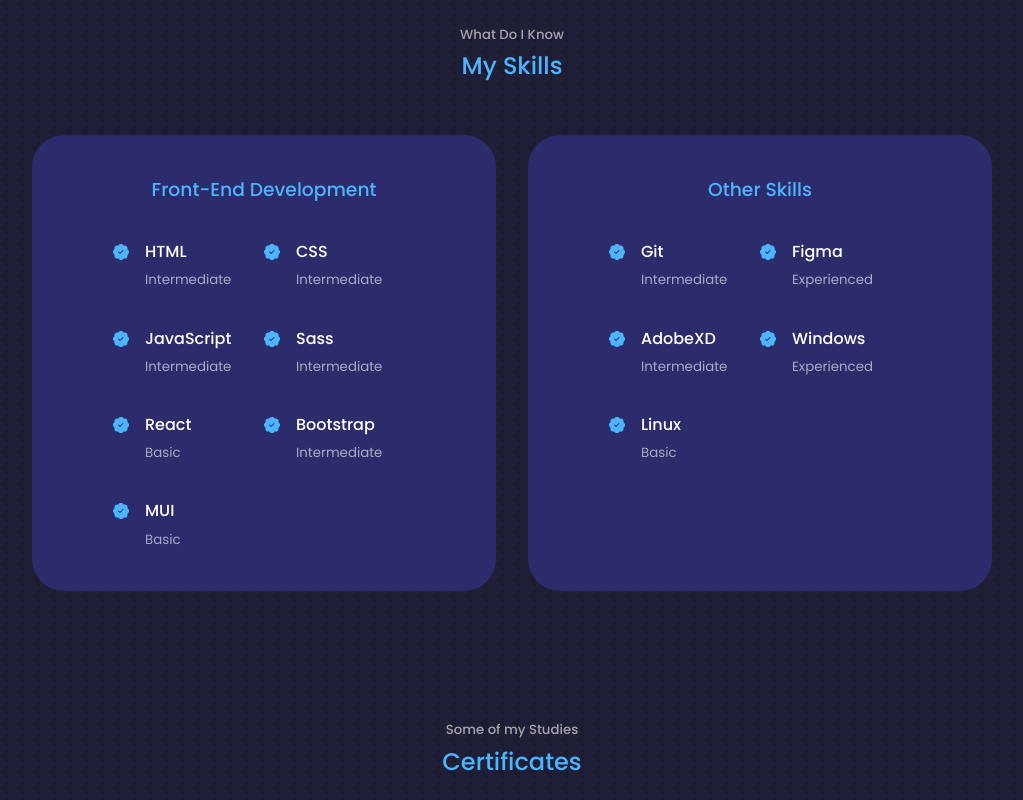
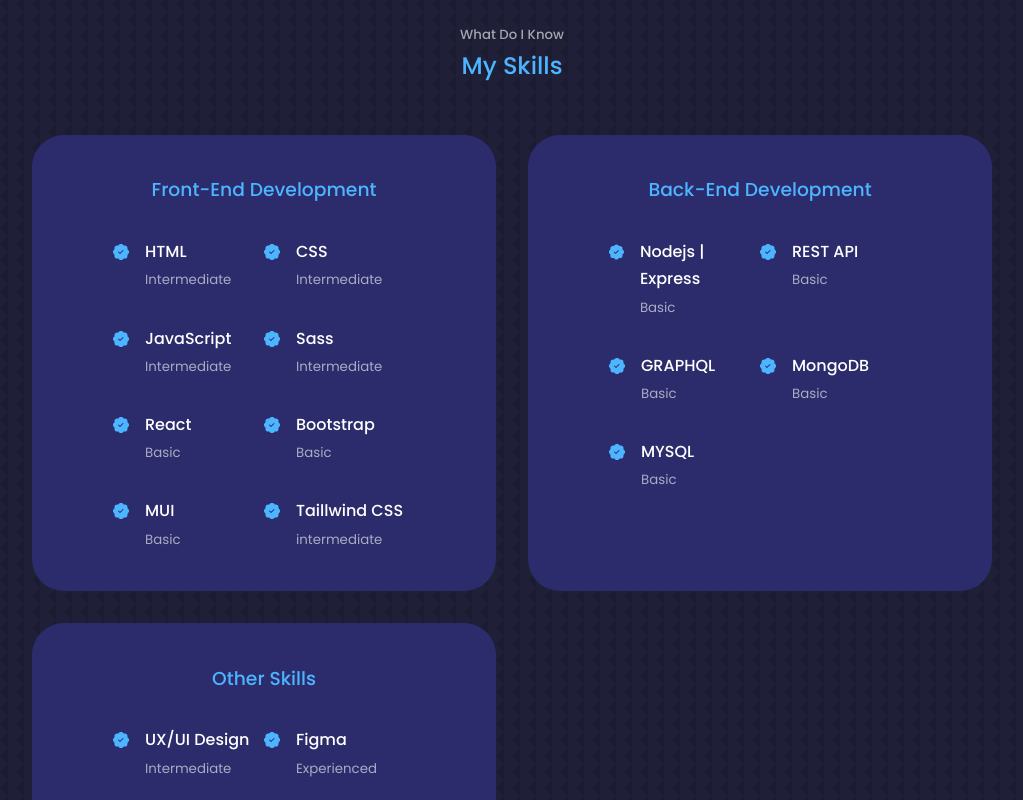
Before and after one commit to RafaelBerger/rafael-portfolio, a React (Create React App) app: page / in a window 1280 px wide. Shown: the part 1620-2420 px from the top of the page, without its empty margins (128-1151 px from the left). Built offline with nearby package versions, Linux system fonts and the light colour scheme.

Commit message:
Site Atualizado

```diff
--- a/src/components/about/About.jsx
+++ b/src/components/about/About.jsx
@@ -31,7 +31,7 @@
             </article>
           </div>
           <p>
-            I'm a Front-end Developer delighted by technologie and Web
+            I'm a Fullstack Developer delighted by technologie and Web
             Development, always learning and pursuing knowledge, currently in
             college and living in São Paulo - SP. <br />
             Proactivity, good communication and team spirit. Familiarity with
--- a/src/components/experience/Experience.jsx
+++ b/src/components/experience/Experience.jsx
@@ -51,7 +51,7 @@
               <BsPatchCheckFill className="experience__details-icon" />
               <div>
                 <h4>Bootstrap</h4>
-                <small className="text-light">Intermediate</small>
+                <small className="text-light">Basic</small>
               </div>
             </article>
             <article className="experience__details">
@@ -61,16 +61,64 @@
                 <small className="text-light">Basic</small>
               </div>
             </article>
+            <article className="experience__details">
+              <BsPatchCheckFill className="experience__details-icon" />
+              <div>
+                <h4>Taillwind CSS</h4>
+                <small className="text-light">intermediate</small>
+              </div>
+            </article>
           </div>
         </div>
         {/* END OF FRONTEND */}
+        <div className="experience__backend">
+          <h3>Back-End Development</h3>
+          <div className="experience__content">
+            <article className="experience__details">
+              <BsPatchCheckFill className="experience__details-icon" />
+              <div>
+                <h4>Nodejs | Express</h4>
+                <small className="text-light">Basic</small>
+              </div>
+            </article>
+            <article className="experience__details">
+              <BsPatchCheckFill className="experience__details-icon" />
+              <div>
+                <h4>REST API</h4>
+                <small className="text-light">Basic</small>
+              </div>
+            </article>
+            <article className="experience__details">
+              <BsPatchCheckFill className="experience__details-icon" />
+              <div>
+                <h4>GRAPHQL</h4>
+                <small className="text-light">Basic</small>
+              </div>
+            </article>
+            <article className="experience__details">
+              <BsPatchCheckFill className="experience__details-icon" />
+              <div>
+                <h4>MongoDB</h4>
+                <small className="text-light">Basic</small>
+              </div>
+            </article>
+            <article className="experience__details">
+              <BsPatchCheckFill className="experience__details-icon" />
+              <div>
+                <h4>MYSQL</h4>
+                <small className="text-light">Basic</small>
+              </div>
+            </article>
+          </div>
+        </div>
+        {/* End of Backend */}
         <div className="experience__backend">
           <h3>Other Skills</h3>
           <div className="experience__content">
             <article className="experience__details">
               <BsPatchCheckFill className="experience__details-icon" />
               <div>
-                <h4>Git</h4>
+                <h4>UX/UI Design</h4>
                 <small className="text-light">Intermediate</small>
               </div>
             </article>
@@ -84,7 +132,7 @@
             <article className="experience__details">
               <BsPatchCheckFill className="experience__details-icon" />
               <div>
-                <h4>AdobeXD</h4>
+                <h4>Git</h4>
                 <small className="text-light">Intermediate</small>
               </div>
             </article>
--- a/src/components/portfolio/Portfolio.jsx
+++ b/src/components/portfolio/Portfolio.jsx
@@ -5,6 +5,7 @@
 import IMG3 from "../../assests/jogo-da-velha.jpg";
 import IMG4 from "../../assests/quiz-app.jpg";
 import IMG5 from "../../assests/morada-bar.jpg";
+import IMG6 from "../../assests/videos-platform.jpg";
 
 const data = [
   {
@@ -42,6 +43,13 @@
     github: "https://github.com/RafaelBerger/morada-bar",
     demo: "https://moradabar.vercel.app",
   },
+  {
+    id: 6,
+    image: IMG6,
+    title: "Videos Platform",
+    github: "https://github.com/RafaelBerger/event-platform",
+    demo: "https://videos-platform.vercel.app",
+  },
 ];
 
 const Portfolio = () => {
--- a/src/components/services/Services.jsx
+++ b/src/components/services/Services.jsx
@@ -8,29 +8,6 @@
       <h5>What I Offer</h5>
       <h2>Services</h2>
       <div className="container services__container">
-        <article className="service">
-          <div className="service__head">
-            <h3>UX/UI Design</h3>
-          </div>
-          <ul className="service__list">
-            <li>
-              <BiCheck className="service__list-icon" />
-              <p>Basic knowledge in UX/UI Design.</p>
-            </li>
-            <li>
-              <BiCheck className="service__list-icon" />
-              <p>Knowledge of prototyping tools like Figma and AdobeXD.</p>
-            </li>
-            <li>
-              <BiCheck className="service__list-icon" />
-              <p>
-                I can collaborate and interact with UX/UI Designers teams at
-                work.
-              </p>
-            </li>
-          </ul>
-        </article>
-        {/* END OF UX/UI */}
         <article className="service">
           <div className="service__head">
             <h3>Front-End Development</h3>
@@ -45,11 +22,9 @@
             </li>
             <li>
               <BiCheck className="service__list-icon" />
-              <p>Static Pages and Landing Pages.</p>
-            </li>
-            <li>
-              <BiCheck className="service__list-icon" />
-              <p>API REST.</p>
+              <p>
+                Interface development using frameworks like Tailwind/Bootstrap.
+              </p>
             </li>
             <li>
               <BiCheck className="service__list-icon" />
@@ -57,7 +32,26 @@
             </li>
           </ul>
         </article>
-        {/* END OF WebDev */}
+        {/* END OF Front */}
+        <article className="service">
+          <div className="service__head">
+            <h3>Back-End Development</h3>
+          </div>
+          <ul className="service__list">
+            <li>
+              <BiCheck className="service__list-icon" />
+              <p>MVC Design Pattern.</p>
+            </li>
+            <li>
+              <BiCheck className="service__list-icon" />
+              <p>REST API and GRAPHQL.</p>
+            </li>
+            <li>
+              <BiCheck className="service__list-icon" />
+              <p>SQL and NoSQL Databases.</p>
+            </li>
+          </ul>
+        </article>
       </div>
     </section>
   );
```
Also changed, not shown: src/assests/videos-platform.jpg (added), 1 other file (tests, documents, lock files or other folders).
